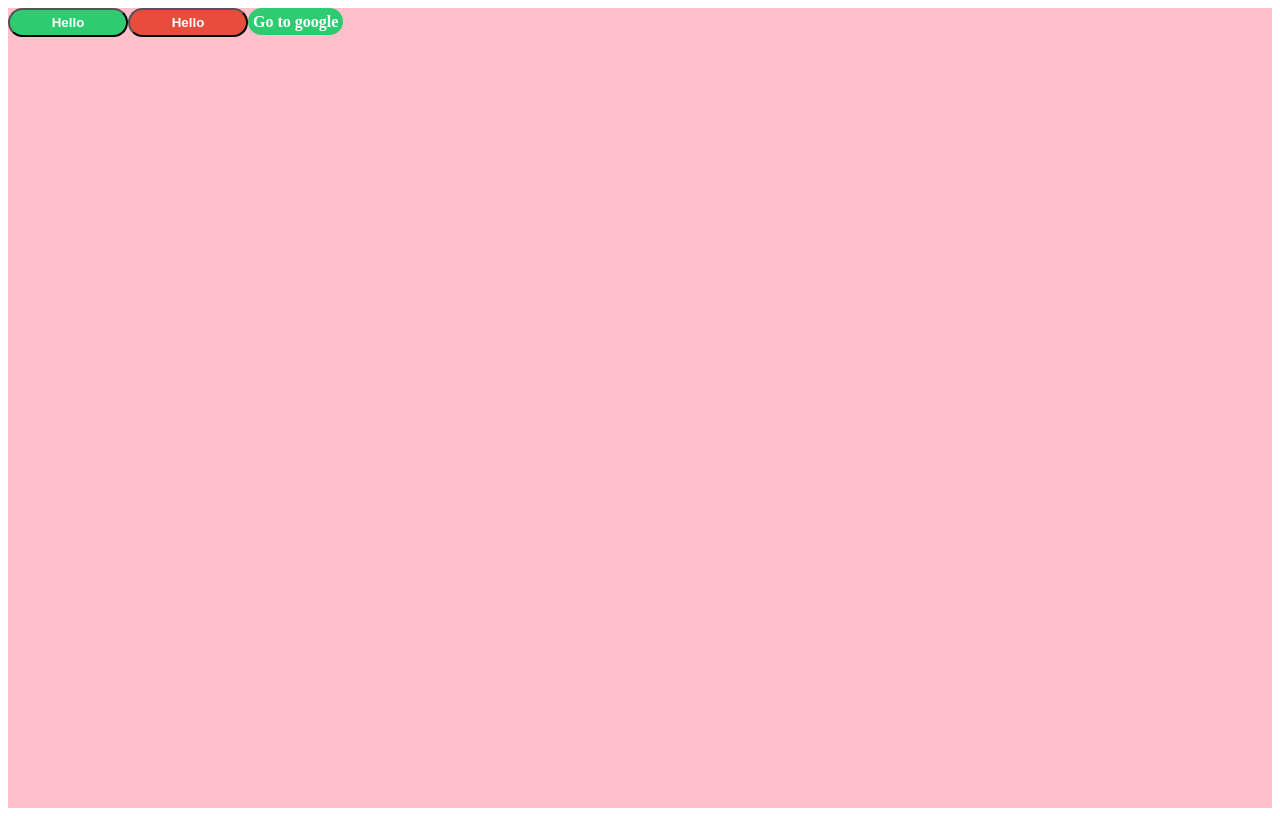
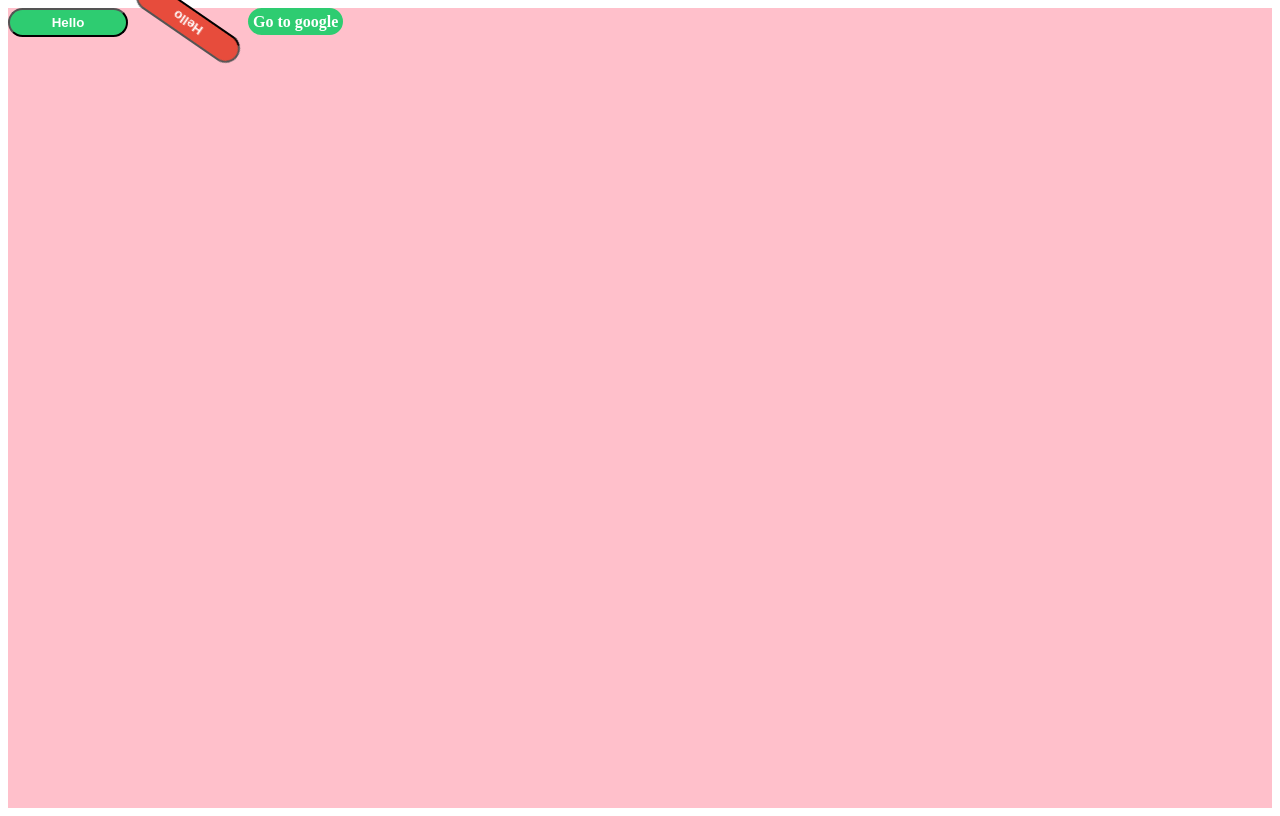
Before and after one commit to min2oyo/nomad-style-components, a React (Create React App) app: page / in a window 1280 px wide. Built offline with nearby package versions, Linux system fonts and the light colour scheme.

Commit message:
04_Animations

```diff
--- a/src/App.js
+++ b/src/App.js
@@ -1,19 +1,20 @@
-import styled, { createGlobalStyle } from "styled-components";
+import styled, { createGlobalStyle, css, keyframes } from "styled-components";
 
-createGlobalStyle`
+const GlobalStyle = createGlobalStyle`
   body {
-    padding: 0;
+    padding: 200;
     margin: 100;
   }
-`;
+`
 
 function App() {
   return (
     <>
       <Container>
         <Button>Hello</Button>
-        <Button danger>Hello</Button>
+        <Button danger rotationTime={5}>Hello</Button>
         <Anchor href="http://google.com">Go to google</Anchor>
+        <GlobalStyle />
       </Container>
     </>
   );
@@ -23,7 +24,7 @@
   height: 100vh;
   width: 100%;
   background-color: pink;
-`;
+`
 
 const Button = styled.button`
   border-radius: 50px;
@@ -38,10 +39,24 @@
     outline: none;
   }
   background-color: ${props => (props.danger ? "#e74c3c" : "#2ecc71")};
-`;
+  ${props => {
+    if (props.danger) {
+      return css`animation: ${rotation} ${props.rotationTime}s linear infinite`;
+    }
+  }}
+`
 
 const Anchor = styled(Button.withComponent("a"))`
   text-decoration: none;
-`;
+`
+
+const rotation = keyframes`
+  from {
+    transform: ratate(0deg);
+  }
+  to {
+    transform: rotate(360deg);
+  }
+`
 
 export default App;
```
